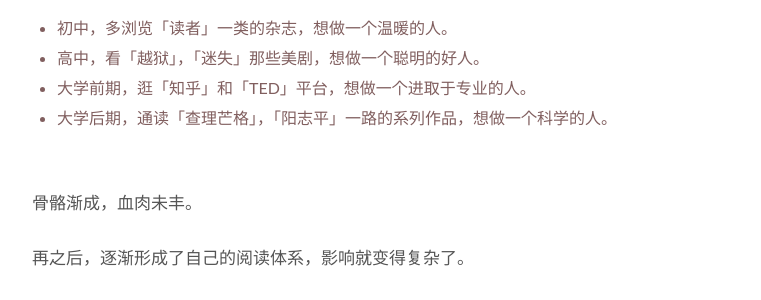
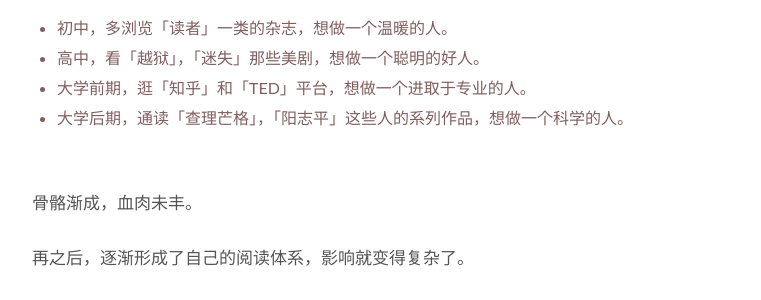
Before and after one commit to WillWang-X/willwang-x.github.io, a Jekyll site: the page built from _posts/2019-02-05-who-shaped-me.md, in a window 1280 px wide and 900 px high, scrolled down 1628 px. Shown: the part 152-452 px from the top of the window, without its empty margins (258-1019 px from the left). Built offline with Jekyll 4.4.1, drawn with Linux system fonts in a browser that asks for light colours.

Commit message:
Updated who shaped me

```diff
--- a/_posts/2019-02-05-who-shaped-me.md
+++ b/_posts/2019-02-05-who-shaped-me.md
@@ -59,7 +59,7 @@
 * 初中，多浏览「读者」一类的杂志，想做一个温暖的人。
 * 高中，看「越狱」，「迷失」那些美剧，想做一个聪明的好人。
 * 大学前期，逛「知乎」和「TED」平台，想做一个进取于专业的人。
-* 大学后期，通读「查理芒格」，「阳志平」一路的系列作品，想做一个科学的人。
+* 大学后期，通读「查理芒格」，「阳志平」这些人的系列作品，想做一个科学的人。
 
 <br>
 
```
